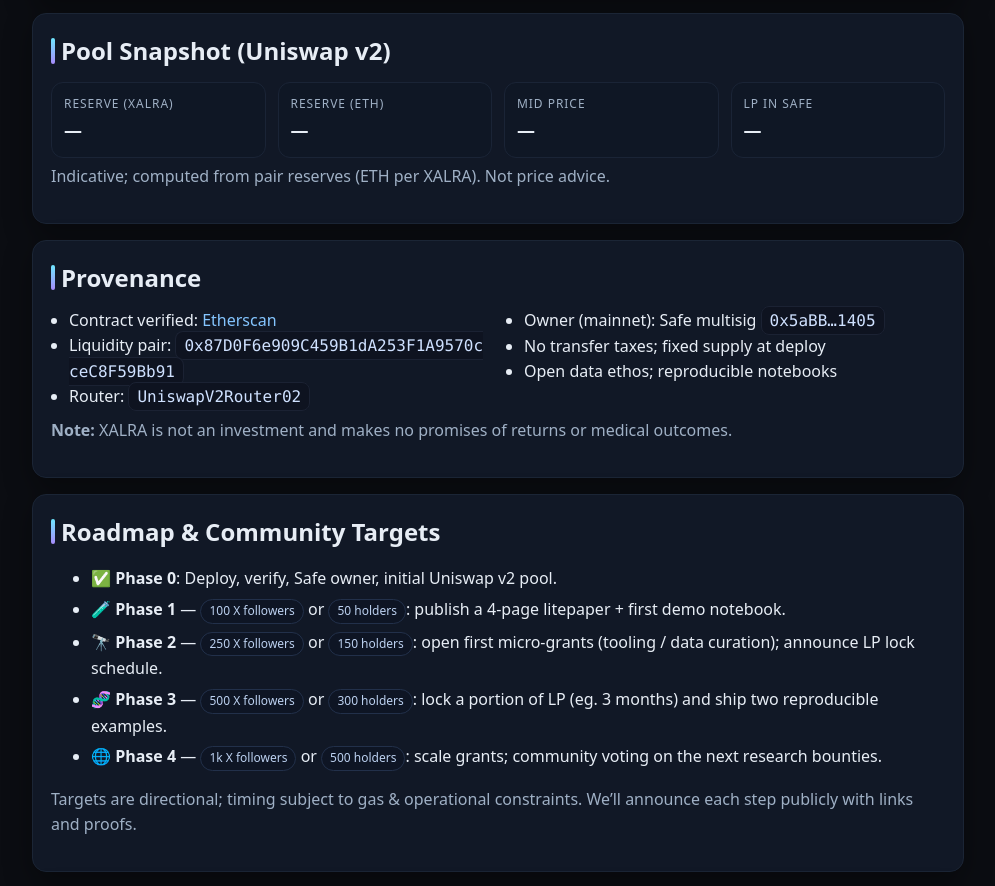
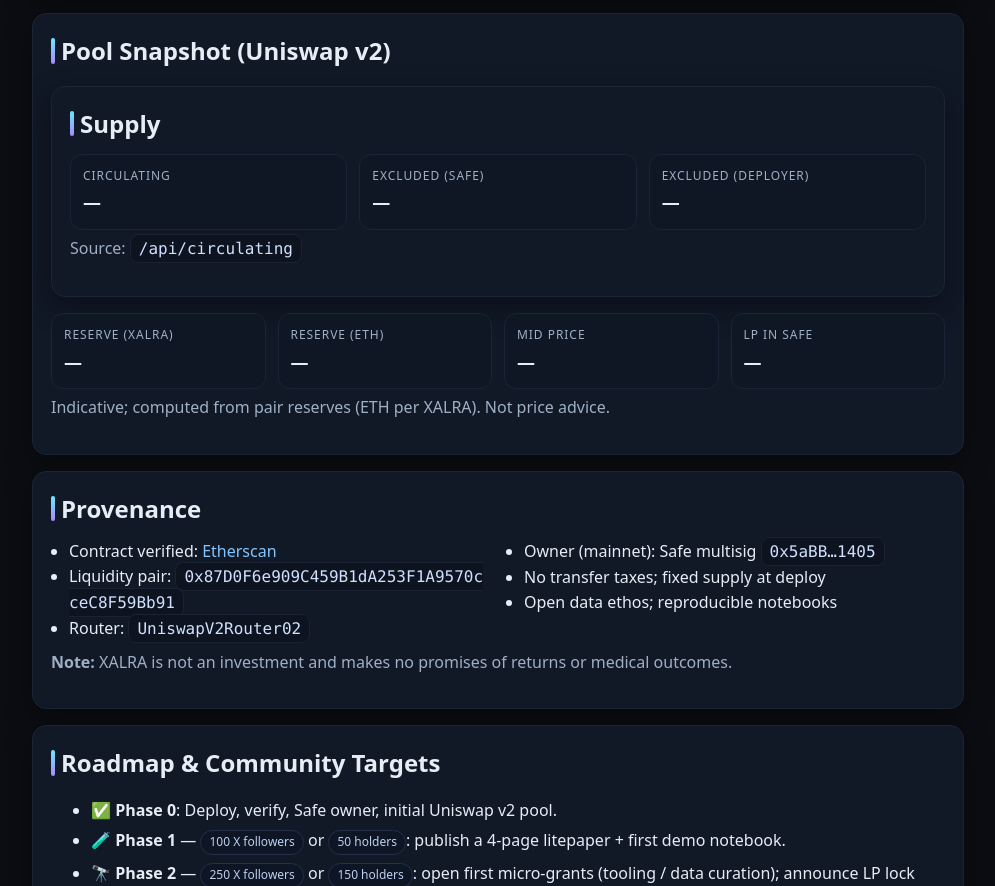
Before and after one commit to mrtlhn/xalara-site, a website: page index.html in a window 1280 px wide. Shown: the part 1077-1963 px from the top of the page, without its empty margins (142-1137 px from the left). Drawn offline with nearby package versions, Linux system fonts and the light colour scheme.

Commit message:
Update index.html

```diff
--- a/index.html
+++ b/index.html
@@ -208,6 +208,17 @@
     <!-- Pool snapshot (reads on-chain) -->
     <section class="card" id="pool">
       <h2>Pool Snapshot (Uniswap v2)</h2>
+      <!-- Supply (from API) -->
+<section class="card" id="supplyCard">
+  <h2>Supply</h2>
+  <div class="kpis">
+    <div class="kpi"><div class="label">Circulating</div><div class="value" id="circNow">—</div></div>
+    <div class="kpi"><div class="label">Excluded (Safe)</div><div class="value" id="exSafe">—</div></div>
+    <div class="kpi"><div class="label">Excluded (Deployer)</div><div class="value" id="exEoa">—</div></div>
+  </div>
+  <p class="muted" style="margin-top:6px">Source: <code>/api/circulating</code></p>
+</section>
+
       <div class="kpis">
         <div class="kpi"><div class="label">Reserve (XALRA)</div><div class="value" id="resXalra">—</div></div>
         <div class="kpi"><div class="label">Reserve (ETH)</div><div class="value" id="resEth">—</div></div>
```
